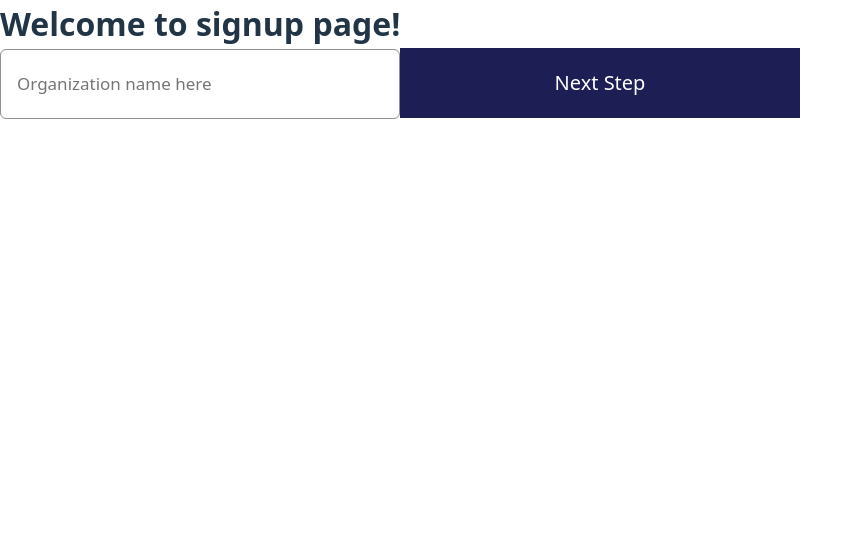
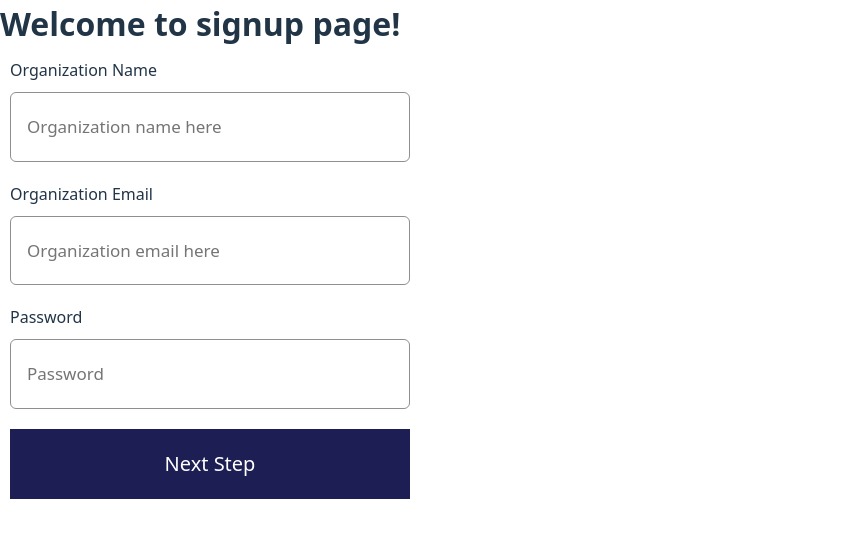
Before and after one commit to Akintayo74/Donation-Ermine, a React (Vite) app in the folder donation-app/: page /auth/signup in a window 1280 px wide. Shown: the top 538 px of the page, without its empty margins (0-863 px from the left). Built offline with nearby package versions, Linux system fonts and the light colour scheme.

Commit message:
Added appropriate forms to FormStep1 component

```diff
--- a/donation-app/src/components/FormStep1.jsx
+++ b/donation-app/src/components/FormStep1.jsx
@@ -1,5 +1,6 @@
 import Input from "./Input";
 import Button from "./Button";
+import styled from "styled-components";
 
 function FormStep1({ formData, onNext, onChange }) {
 
@@ -10,19 +11,51 @@ function FormStep1({ formData, onNext, onChange }) {
 
     return (
         <>
-            <form onSubmit={handleSubmit}>
+            <Wrapper onSubmit={handleSubmit}>
+                <label for="orgName">Organization Name</label>
                 <Input
                     name = "orgName"
                     placeholder = 'Organization name here'
                     value = {formData.orgName}
                     type = 'text'
-                    onChange = {(event) => onChange('orgName', event.target.value)}
+                    onChange = {(e) => onChange('orgName', e.target.value)}
+                />
+
+                <label for="orgEmail">Organization Email</label>
+                <Input
+                    name="orgEmail"
+                    placeholder="Organization email here"
+                    value={formData.orgEmail}
+                    type = "email"
+                    onChange = {(e) => onChange('orgEmail', e.target.value)}
+                />
+
+                <label>Password</label>
+                <Input
+                    name="password"
+                    placeholder="Password"
+                    value={formData.password}
+                    type="password"
+                    onChange={(e) => onChange('password', e.target.value)}
                 />
 
                 <Button>Next Step</Button>
-            </form>
+            </Wrapper>
         </>
     )
 }
 
+const Wrapper = styled.form `
+    display: flex;
+    flex-direction: column;
+    gap: 10px;
+    margin: 10px;
+
+    & > Input {
+        margin-bottom: 10px;
+    }
+`;
+
+
+
 export default FormStep1;
```
Also changed, not shown: donation-app/src/components/FormStep2.jsx (+27 -0 lines), donation-app/src/components/FormStep3.jsx (+27 -0 lines).
